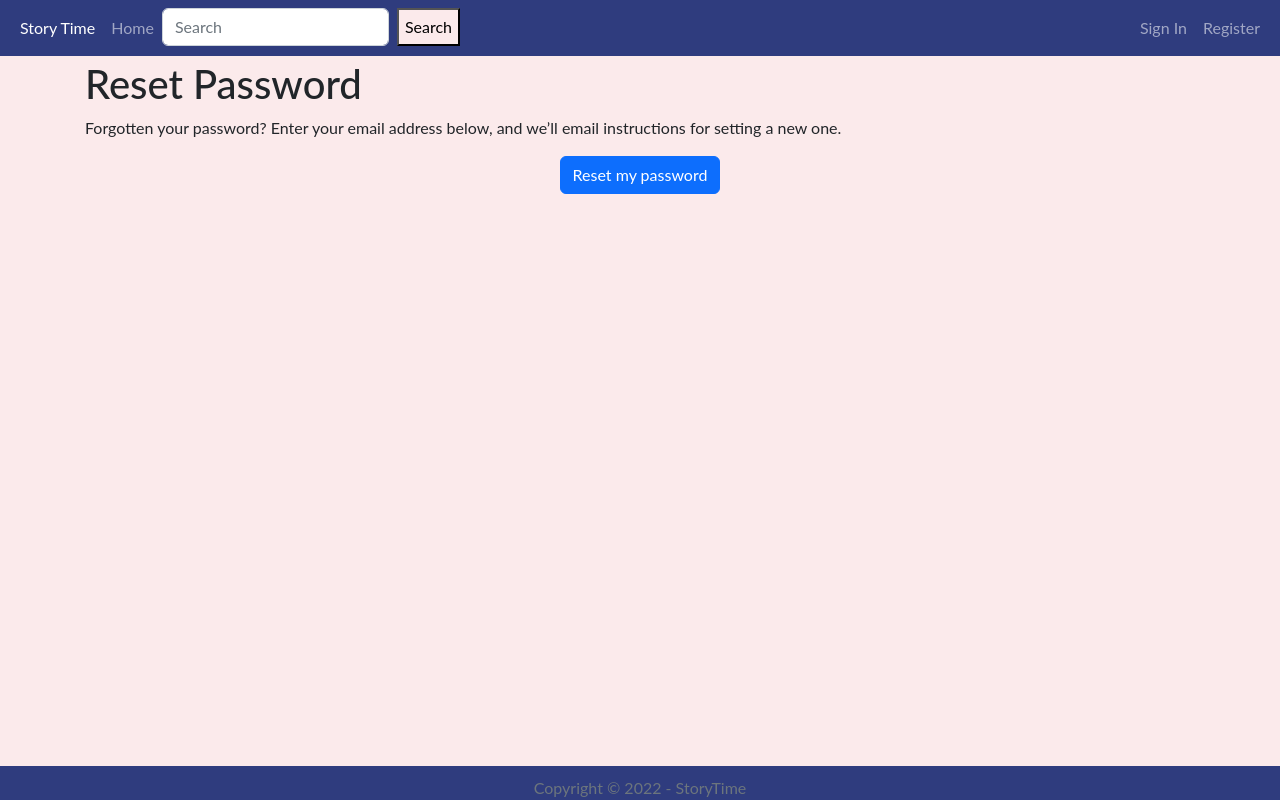
After one commit to nadiaverdha/book-reviews, a Django app: template templates/password_reset_form.html in a window 1280 px wide. The commit adds this page. Run offline with Django 4.2, Linux system fonts and the light colour scheme; the template is opened without the code that fills it, so the values that code supplies are empty; some libraries are stand-ins or nearby versions.

Commit message:
Added login and registration

```diff
--- /dev/null
+++ b/assets/styles/main.css
@@ -0,0 +1,30 @@
+html, body {
+    font-family: "Lato";
+    background-color:#FBEAEB;
+    color:reds
+  }
+
+  main > .container {
+    padding: 60px 15px 0;
+  }
+
+  .navbar {
+    font-family: "Lato";
+    color:black;
+    background-color:  #2F3C7E;
+  }
+
+
+.btn-outline-success{
+  background-color:#FBEAEB;
+}
+
+#footer {
+  position: fixed;
+  padding: 10px 10px 0px 10px;
+  bottom: 0;
+  width: 100%;
+  text-align: center;
+  /* Height of the footer*/
+  background-color: #2F3C7E;
+}
--- a/main/urls.py
+++ b/main/urls.py
@@ -14,7 +14,11 @@ Including another URLconf
     2. Add a URL to urlpatterns:  path('blog/', include('blog.urls'))
 """
 from django.contrib import admin
-from django.urls import path
+from django.urls import path, include
 from reviews import views as reviewViews
 
-urlpatterns = [path("admin/", admin.site.urls), path("", reviewViews.home)]
+urlpatterns = [
+    path("admin/", admin.site.urls),
+    path("", include("pages.urls")),
+    path("accounts/", include("registration.backends.default.urls")),
+]
--- /dev/null
+++ b/pages/templates/pages/home.html
@@ -0,0 +1 @@
+{% extends 'base.html' %}
--- /dev/null
+++ b/pages/urls.py
@@ -0,0 +1,7 @@
+from django.urls import path
+
+from . import views
+
+urlpatterns = [
+    path("", views.home, name="home"),
+]
--- a/pages/views.py
+++ b/pages/views.py
@@ -1,3 +1,7 @@
 from django.shortcuts import render
 
 # Create your views here.
+
+
+def home(request):
+    return render(request, "pages/home.html")
--- a/templates/base.html
+++ b/templates/base.html
@@ -1 +1,76 @@
-<!DOCTYPE html>{% load i18n %}
+<!DOCTYPE html>{% load i18n static %}
+<html lang="en" class="h-100">
+  <head>
+    <meta charset="utf-8" />
+    <meta name="viewport" content="width=device-width, initial-scale=1" />
+    <meta name="description" content="Story Time" />
+    <meta name="author" content="Story Time" />
+    <title>{% block title %}Story Time{% endblock title %}</title>
+    {% block meta %}{% endblock meta %}
+    {% block styles %}
+    <link rel="preconnect" href="https://fonts.googleapis.com">
+    <link rel="preconnect" href="https://fonts.gstatic.com" crossorigin>
+    <link href="https://fonts.googleapis.com/css2?family=Open+Sans:ital,wght@0,300;0,400;0,500;0,600;0,700;0,800;1,300;1,400;1,500;1,600;1,700;1,800&display=swap" rel="stylesheet">
+    <link href="https://cdn.jsdelivr.net/npm/bootstrap@5.2.2/dist/css/bootstrap.min.css" rel="stylesheet" integrity="sha384-Zenh87qX5JnK2Jl0vWa8Ck2rdkQ2Bzep5IDxbcnCeuOxjzrPF/et3URy9Bv1WTRi" crossorigin="anonymous">
+    <link rel="stylesheet" href="https://cdn.jsdelivr.net/npm/bootstrap-icons@1.9.1/font/bootstrap-icons.css">
+    <link rel="stylesheet" href="{% static 'styles/main.css' %}">
+    {% endblock styles %}
+    {% block extrastyles %}{% endblock extrastyles %}
+  </head>
+  <body class="d-flex flex-column h-100">
+    <header>
+      <nav class="navbar navbar-expand-md navbar-dark fixed-top ">
+        <div class="container-fluid">
+          <div class="collapse navbar-collapse" id="navbarCollapse">
+            <ul class="navbar-nav me-auto mb-2 mb-md-0">
+              <li class="nav-item">
+                <a class="nav-link active" aria-current="page" href="{% url 'home' %}">Story Time</a>
+              </li>
+              <li class="nav-item">
+                <a class="nav-link" href="{% url 'home' %}">Home</a>
+
+              <li>
+                <form class="d-flex" role="search">
+                  <input class="form-control me-2" type="search" placeholder="Search" aria-label="Search">
+                  <button class="btn-outline-success" type="submit">Search</button>
+                </form>
+
+              </ul>
+
+            <ul class="navbar-nav">
+              {% if user.is_authenticated %}
+              <li class="nav-item">
+                <a class="nav-link" href="{% url 'profile' %}">{% translate 'Profile' %}</a>
+              </li>
+              <li class="nav-item">
+                <a class="nav-link" href="{% url 'auth_logout' %}">{% translate 'Sign out' %}</a>
+              </li>
+              {% else %}
+              <li class="nav-item">
+                <a class="nav-link" href="{% url 'auth_login' %}">{% translate 'Sign In' %}</a>
+              </li>
+              <li class="nav-item">
+                <a class="nav-link" href="{% url 'registration_register' %}">{% translate 'Register' %}</a>
+              </li>
+              {% endif %}
+            </ul>
+          </div>
+        </div>
+      </nav>
+    </header>
+
+    <main class="flex-shrink-0">
+      <div class="container">
+        {% block content %}{% endblock content %}
+      </div>
+    </main>
+    <div id="footer">
+      <span class="text-muted">Copyright &copy; 2022 - StoryTime</span>
+    </div>
+    {% block scripts %}
+    <script src="https://cdn.jsdelivr.net/npm/@popperjs/core@2.11.6/dist/umd/popper.min.js" integrity="sha384-oBqDVmMz9ATKxIep9tiCxS/Z9fNfEXiDAYTujMAeBAsjFuCZSmKbSSUnQlmh/jp3" crossorigin="anonymous"></script>
+    <script src="https://cdn.jsdelivr.net/npm/bootstrap@5.2.2/dist/js/bootstrap.min.js" integrity="sha384-IDwe1+LCz02ROU9k972gdyvl+AESN10+x7tBKgc9I5HFtuNz0wWnPclzo6p9vxnk" crossorigin="anonymous"></script>
+    {% endblock scripts %}
+    {% block extrascripts %}{% endblock extrascripts %}
+  </body>
+</html>
--- /dev/null
+++ b/templates/password_reset_form.html
@@ -0,0 +1,16 @@
+{% extends "base.html" %}
+{% load i18n static crispy_forms_tags %}
+
+{% block content %}
+<h1>{% translate 'Reset Password' %}</h1>
+<p>{% translate 'Forgotten your password? Enter your email address below, and we’ll email instructions for setting a new one.' %}</p>
+
+<form method="post" action="" novalidate>
+  {% csrf_token %}
+  {{ form|crispy }}
+  <div class="text-center">
+    <button type="submit" class="btn btn-primary">{% translate 'Reset my password' %}</button>
+  </div>
+</form>
+
+{% endblock %}
```
Also changed, not shown: main/settings.py (+22 -1 lines), reviews/templates/reviews.html (+0 -31 lines), templates/password_reset_email.html (added, +14 -0 lines), templates/registration/activation_complete.html (added, +22 -0 lines), templates/registration/login.html (added, +75 -0 lines), templates/registration/registration_form.html (added, +55 -0 lines), templates/header.html (deleted).
